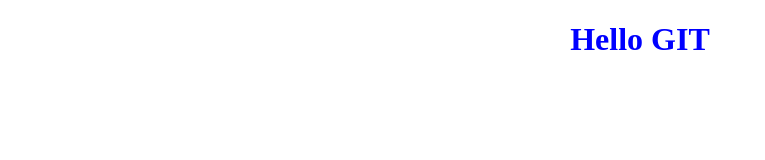
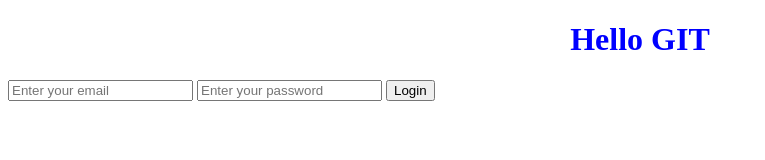
Before and after one commit to Kate2021dar/my-git-app, a plain HTML site: page index.html in a window 1280 px wide. Shown: the whole page, without its empty margins (0-765 px from the left). Drawn offline with Linux system fonts and the light colour scheme.

Commit message:
Login form

```diff
--- a/index.html
+++ b/index.html
@@ -10,6 +10,11 @@
 </head>
 <body>
 	<h1>Hello GIT</h1>
+	<form>
+		<input type="email" placeholder="Enter your email">
+		<input type="password" placeholder="Enter your password">
+		<input type="submit" value="Login">
+	</form>
 	<script src="script.js"></script>
 </body>
 </html>
```
